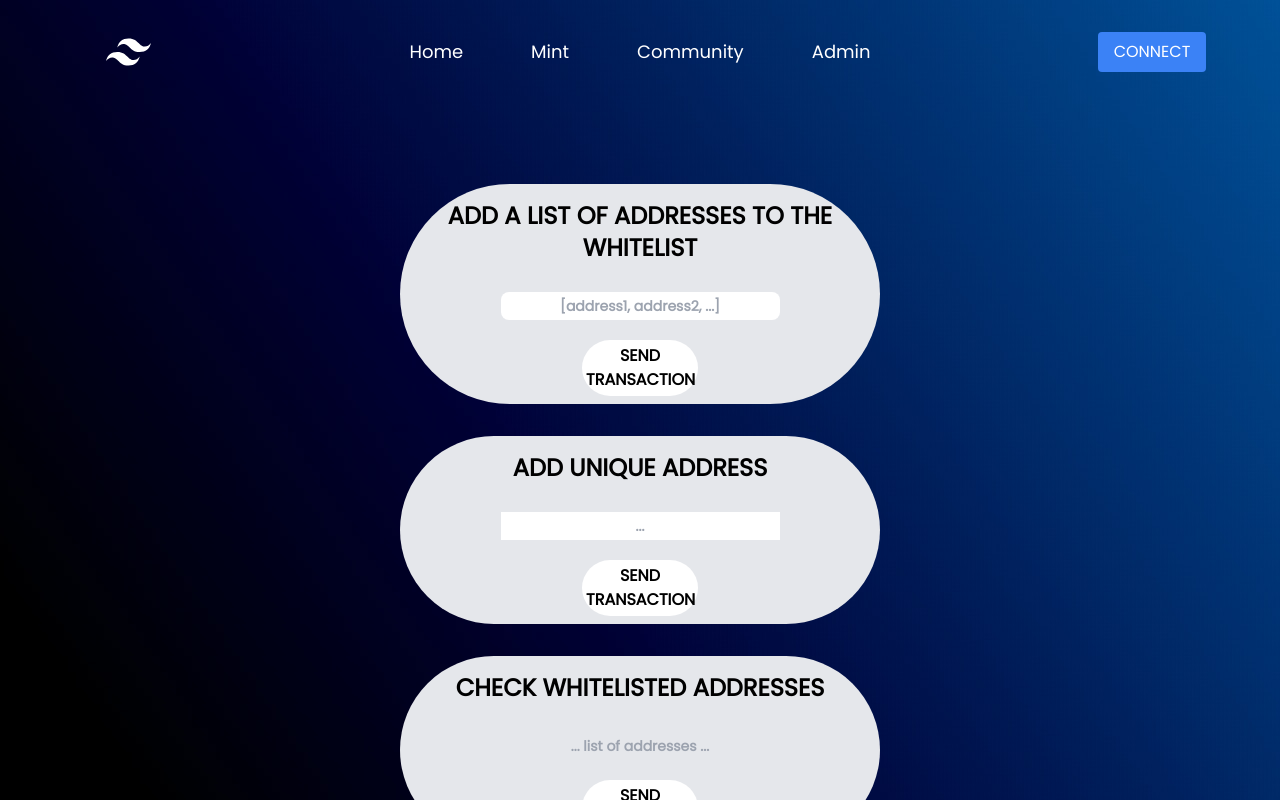
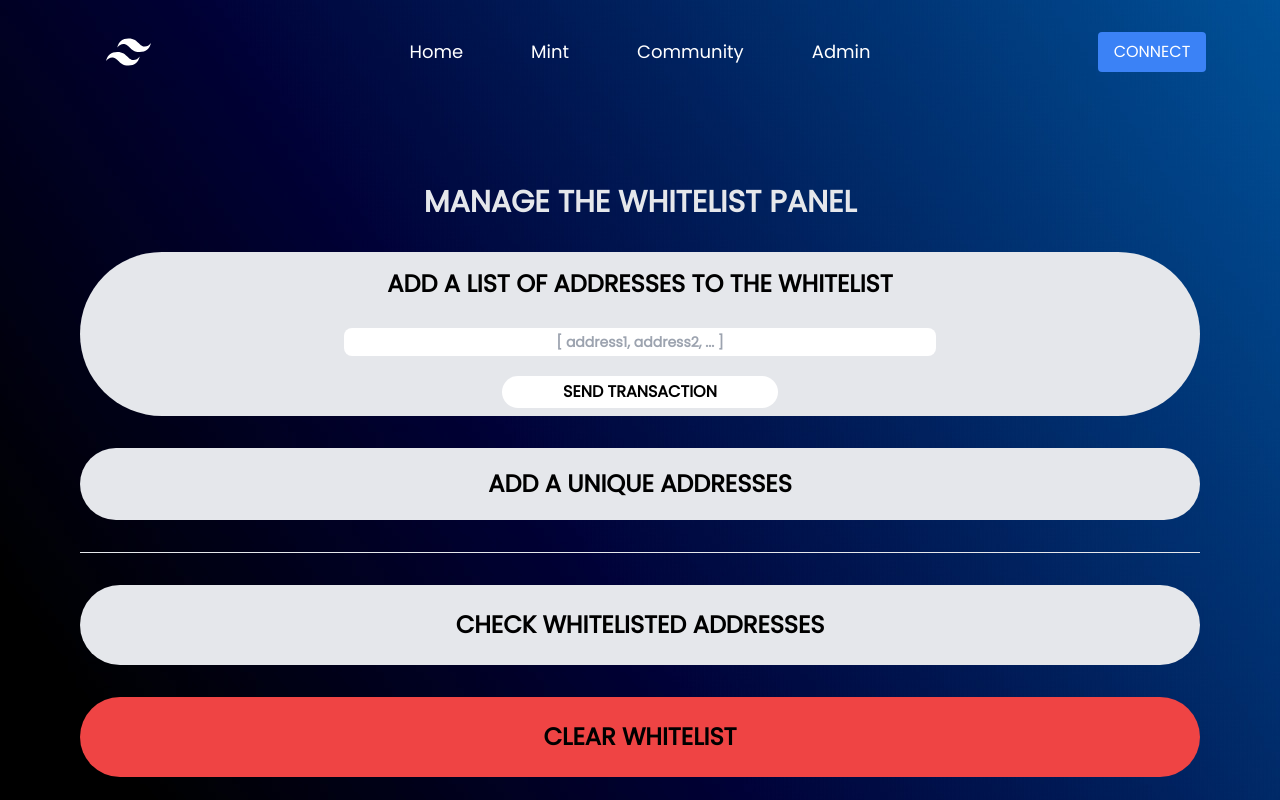
Before and after one commit to davidvp-dev/nft-whitelist-app-nextjs, a Next.js app: page /admin in a window 1280 px wide. Both pictures are taken after a click on the button "ADD A LIST OF ADDRESSES TO THE WHITELIST". Shown: the top 800 px of the page. Built offline with nearby package versions, Linux system fonts and the light colour scheme.

Commit message:
Create AdminButton component to be reusable

```diff
--- a/components/Admin.js
+++ b/components/Admin.js
@@ -1,9 +1,7 @@
 import { useState } from 'react'
+import AdminButton from './AdminButton';
 
 export default function Admin() {
-
-    const [isButtonClicked, setIsButtonClicked] = useState(false);
-    const [inputText, setInputText] = useState('');
 
     const handleButtonClick = () => {
         setIsButtonClicked(true);
@@ -28,90 +26,36 @@ export default function Admin() {
         console.log(inputText);
     };
 
+    const addAddressListButtonData = {
+        text: "Add a list of addresses to the whitelist",
+        function: "addAddressList",
+        placeholder: "[ address1, address2, ... ]"
+    };
+
+    const addAddressButtonData = {
+        text: "Add a unique addresses",
+        function: "addAddress",
+        placeholder: "..."
+    }
+
+    const getWhitelistedAddressesButtonData = {
+        text: "Check whitelisted addresses",
+        function: "whitelistedAddresses",
+        placeholder: "..."
+    }
+
     return (
-        <div className="container mx-auto block items-center w-1/2 font-primary">
+        <div className="container mx-auto block items-center w-full font-primary">
             <div className="flex-column items-center justify-center text-center p-20 space-y-8">
-                <div className="w-full m-auto p-2 bg-gray-200  rounded-full font-bold hover:bg-orange-200 transition-all">
-                    {isButtonClicked ? (
-                        <div className="flex flex-col w-full space-y-5" onClick={handleContainerClick}>
-                            <h2 className='uppercase text-2xl my-2'>Add a list of addresses to the whitelist</h2>
-                            <input
-                                type="text"
-                                value={inputText}
-                                onChange={handleInputChange}
-                                className="m-auto p-1 bg-white rounded-lg text-gray-100 text-center text-sm"
-                                placeholder="[address1, address2, ...]"
-                                onClick={(event) => event.stopPropagation()}
-                            />
-                            <button
-                                className="w-1/4 m-auto p-1 bg-white rounded-full hover:bg-blue-400 hover:text-white uppercase"
-                                onClick={handleSubmit}
-                            >
-                                Send Transaction
-                            </button>
-                        </div>
-                    ) : (
-                        <button
-                            className="m-auto p-3 rounded-lg uppercase text-2xl"
-                            onClick={handleButtonClick}
-                        >
-                            Add a list of addresses to the whitelist
-                        </button>
-                    )}
+                <h1 className="text-3xl text-gray-200 uppercase font-bold">Manage the Whitelist panel</h1>
+                <AdminButton buttonData={addAddressListButtonData} />
+                <AdminButton buttonData={addAddressButtonData} />
+                {/* <AdminButton buttonData={getWhitelistedAddressesButtonData} /> */}
+                <hr></hr>
+                <div className="w-full m-auto p-6 bg-gray-200 rounded-full font-bold hover:bg-orange-200 transition-all">
+                    <h1 className="uppercase text-2xl font-bold">Check whitelisted addresses</h1>
                 </div>
-                <div className="w-full m-auto p-2 bg-gray-200  rounded-full font-bold hover:bg-orange-200 transition-all">
-                    {isButtonClicked ? (
-                        <div className="flex flex-col w-full space-y-5" onClick={handleContainerClick}>
-                            <h2 className='uppercase text-2xl my-2'>Add unique address</h2>
-                            <input
-                                type="text"
-                                value={inputText}
-                                onChange={handleInputChange}
-                                className="m-auto p-1 bg-white text-gray-100 text-center text-sm"
-                                placeholder="..."
-                                onClick={(event) => event.stopPropagation()}
-                            />
-                            <button
-                                className="w-1/4 m-auto p-1 bg-white rounded-full hover:bg-blue-400 hover:text-white uppercase"
-                                onClick={handleSubmit}
-                            >
-                                Send Transaction
-                            </button>
-                        </div>
-                    ) : (
-                        <button
-                            className="m-auto p-3 rounded-lg uppercase text-2xl"
-                            onClick={handleButtonClick}
-                        >
-                            Add unique address
-                        </button>
-                    )}
-                </div>
-                <div className="w-full m-auto p-2 bg-gray-200 rounded-full font-bold hover:bg-orange-200 transition-all">
-                    {isButtonClicked ? (
-                        <div className="flex flex-col w-full space-y-5" onClick={handleContainerClick}>
-                            <h2 className='uppercase text-2xl my-2'>Check whitelisted addresses</h2>
-                            <div className="m-auto p-1 text-gray-400 text-sm">
-                                <p>... list of addresses ...</p>
-                            </div>
-                            <button
-                                className="w-1/4 m-auto p-1 bg-white rounded-full hover:bg-blue-400 hover:text-white uppercase"
-                                onClick={handleSubmit}
-                            >
-                                Send Transaction
-                            </button>
-                        </div>
-                    ) : (
-                        <button
-                            className="m-auto p-3 rounded-lg uppercase text-2xl"
-                            onClick={handleButtonClick}
-                        >
-                            Check whitelisted addresses
-                        </button>
-                    )}
-                </div>
-                <hr></hr>
-                <div className="w-full m-auto p-8 bg-red-500 rounded-full">
+                <div className="w-full m-auto p-6 bg-red-500 rounded-full">
                     <h1 className="uppercase text-2xl font-bold">Clear whitelist</h1>
                 </div>
             </div>
--- /dev/null
+++ b/components/AdminButton.js
@@ -0,0 +1,58 @@
+import { useState } from 'react'
+
+export default function AdminButton({ buttonData }) {
+
+    const [isButtonClicked, setIsButtonClicked] = useState(false);
+    const [inputText, setInputText] = useState('');
+
+    const handleButtonClick = () => {
+        setIsButtonClicked(true);
+    };
+
+    const handleContainerClick = (event) => {
+        // Close the container only if the click target is the container itself
+        if (event.target === event.currentTarget) {
+            setIsButtonClicked(false);
+        }
+    };
+
+    const handleInputChange = (event) => {
+        setInputText(event.target.value);
+    };
+
+    const sendTransaction = (event) => {
+        // Do something with the inputText (e.g., call an API, perform an action)
+        console.log(inputText);
+    };
+
+    return (
+        <div className="w-full m-auto p-2 bg-gray-200  rounded-full font-bold hover:bg-orange-200 transition-all">
+            {isButtonClicked ? (
+                <div className="flex flex-col w-full space-y-5" onClick={handleContainerClick}>
+                    <h2 className='uppercase text-2xl my-2'>{buttonData.text}</h2>
+                    <input
+                        type="text"
+                        value={inputText}
+                        onChange={handleInputChange}
+                        className="mx-64 p-1 bg-white rounded-lg text-gray-600 text-center text-sm"
+                        placeholder={buttonData.placeholder}
+                        onClick={(event) => event.stopPropagation()}
+                    />
+                    <button
+                        className="w-1/4 m-auto p-1 bg-white rounded-full hover:bg-blue-400 hover:text-white uppercase"
+                        onClick={sendTransaction}
+                    >
+                        Send Transaction
+                    </button>
+                </div>
+            ) : (
+                <button
+                    className="m-auto p-3 rounded-lg uppercase text-2xl"
+                    onClick={handleButtonClick}
+                >
+                    {buttonData.text}
+                </button>
+            )}
+        </div>
+    )
+}
```
